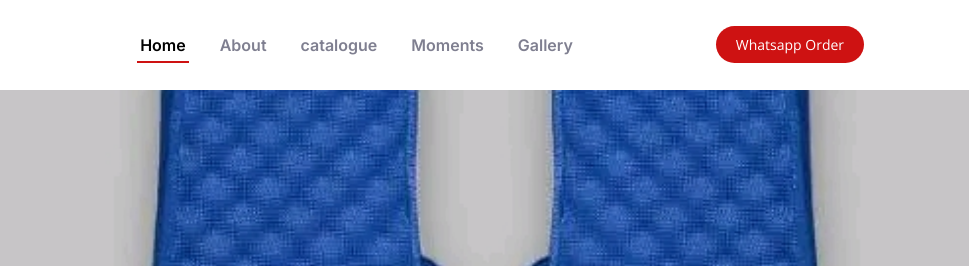
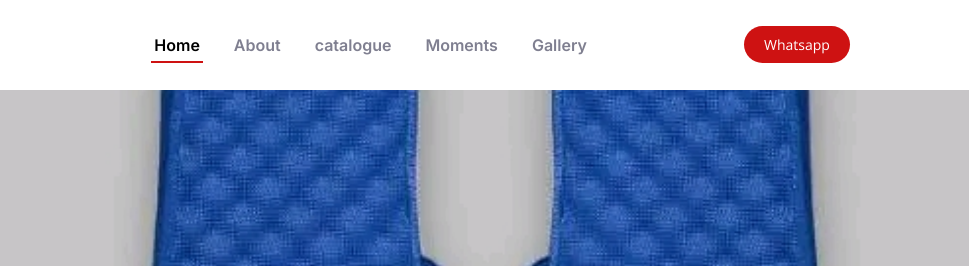
Before and after one commit to NtsakoSidwell/soon, a plain HTML site: page index.html in a window 1280 px wide. Shown: the top 266 px of the page, 208-1177 px from the left. Drawn offline with nearby package versions, Linux system fonts and the light colour scheme.

Commit message:
Update index.html

```diff
--- a/index.html
+++ b/index.html
@@ -61,7 +61,7 @@
         </ul>
       </nav><!-- .navbar -->
 
-      <a class="btn-book-a-table" href="https://wa.me/message/QIZAFHMMTIIJK1" class="whatsapp" >Whatsapp Order <a href="https://wa.me/message/QIZAFHMMTIIJK1" class="whatsapp"><i class="bi bi-whatsapp"></i></a></a>
+      <a class="btn-book-a-table" href="https://wa.me/message/QIZAFHMMTIIJK1" class="whatsapp" >Whatsapp<a href="https://wa.me/message/QIZAFHMMTIIJK1" class="whatsapp"><i class="bi bi-whatsapp"></i></a></a>
       <i class="mobile-nav-toggle mobile-nav-show bi bi-list"></i>
       <i class="mobile-nav-toggle mobile-nav-hide d-none bi bi-x"></i>
 
```
